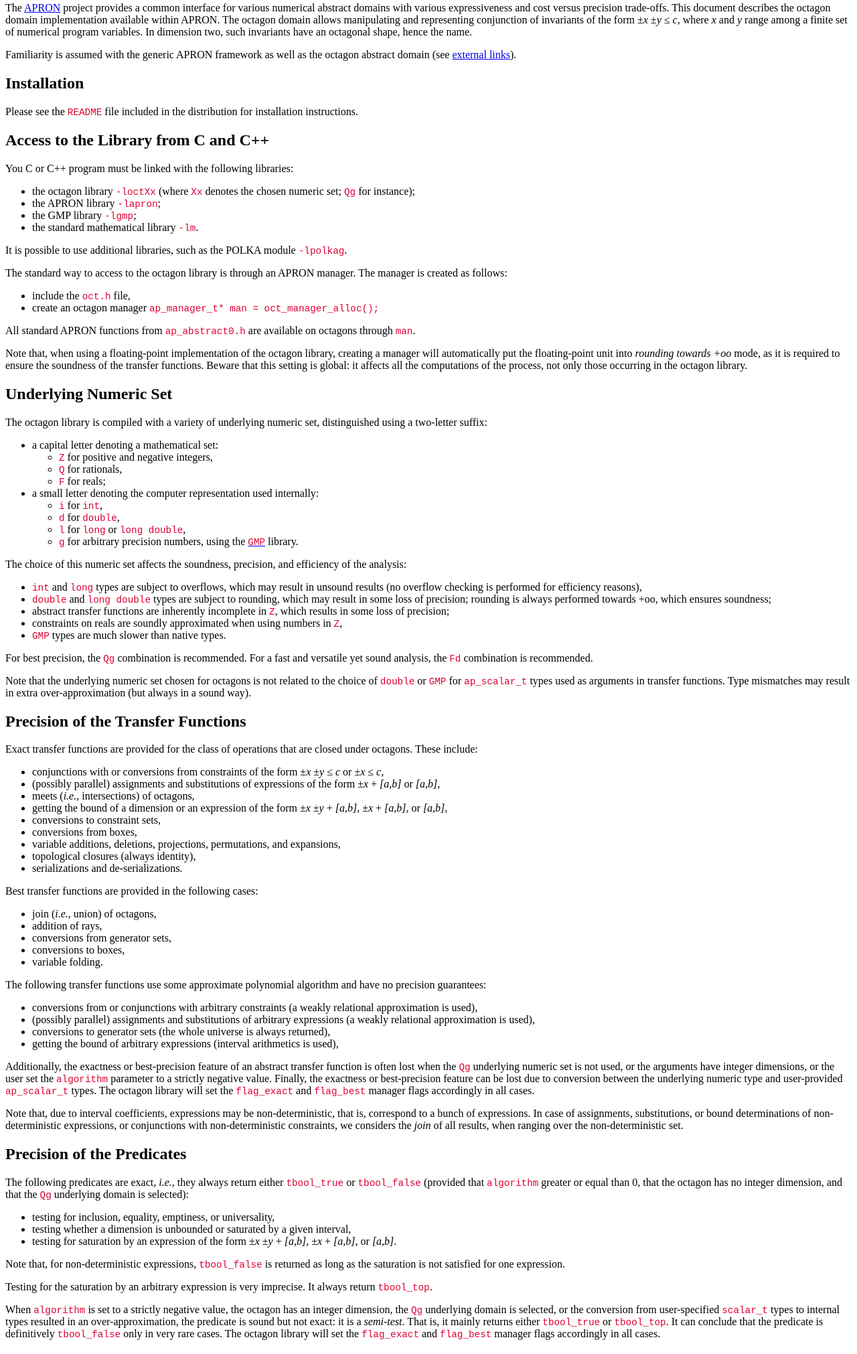
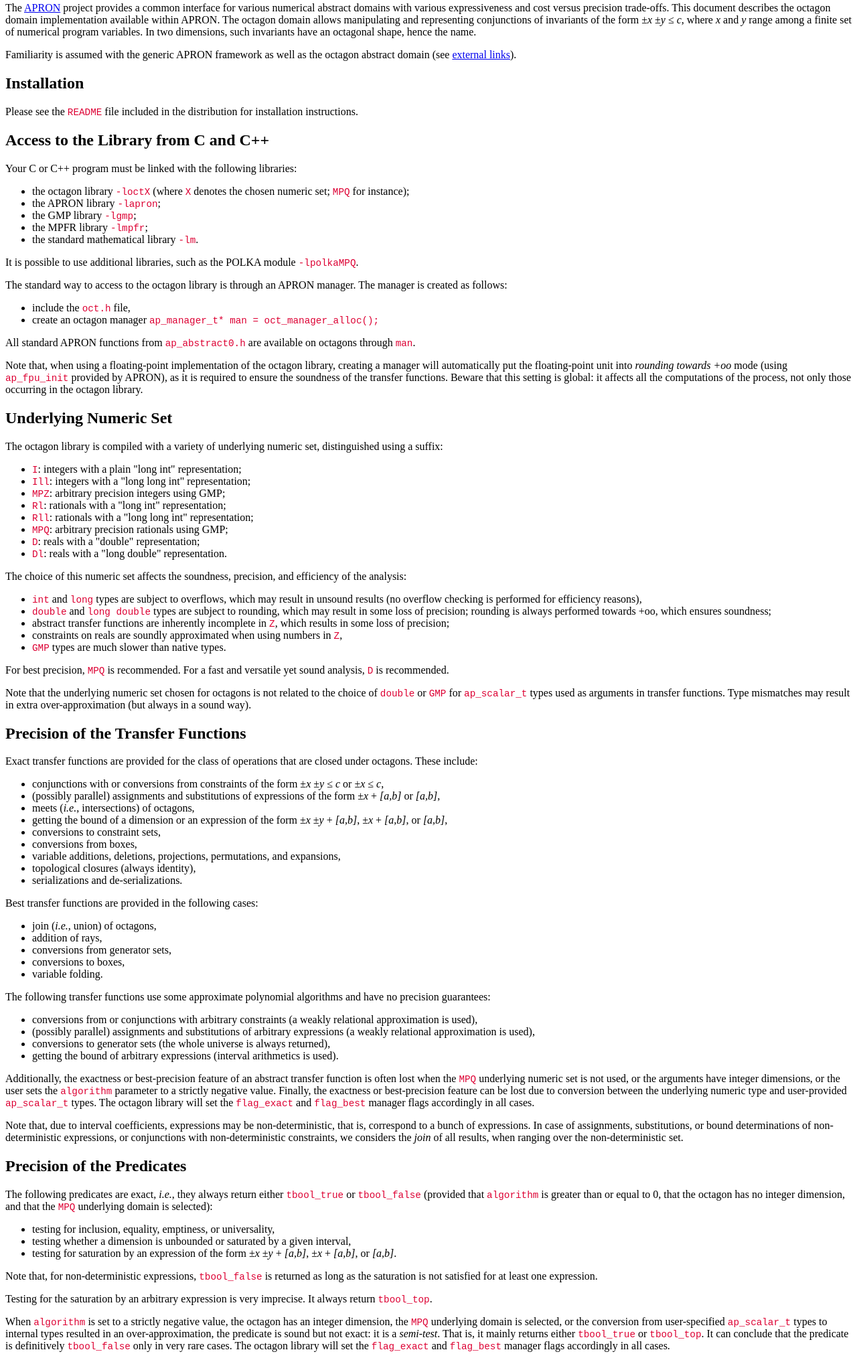
Before and after one commit to seahorn/elina, a plain HTML site: page octagons/oct_doc.html in a window 1280 px wide. Shown: the part 489-2511 px from the top of the page at 67% size. Drawn offline with Linux system fonts and the light colour scheme.

Commit message:
Doc update
git-svn-id: svn://scm.gforge.inria.fr/svnroot/apron/trunk@365 d6d8869d-df28-4c9d-b3d8-ddc8926f8a8a

```diff
--- a/octagons/oct_doc.html
+++ b/octagons/oct_doc.html
@@ -3,7 +3,7 @@
 oct_doc.html
 APRON Library / Octagonal Domain
 Documentation
-Copyright (C) Antoine Mine' 2006
+Copyright (C) Antoine Mine' 2006-2007
 -->
 <!--
 This file is part of the APRON Library, released under LGPL license.
@@ -52,11 +52,11 @@ common interface for various numerical abstract domains with various
 expressiveness and cost versus precision trade-offs.
 This document describes the octagon domain implementation available
 within APRON.
-The octagon domain allows manipulating and representing conjunction
+The octagon domain allows manipulating and representing conjunctions
 of invariants of the form
 &plusmn;<i>x</i> &plusmn;<i>y</i> &le; <i>c</i>, where <i>x</i> and
 <i>y</i> range among a finite set of numerical program variables.
-In dimension two, such invariants have an octagonal shape, hence the name.
+In two dimensions, such invariants have an octagonal shape, hence the name.
 
 <p>
 Familiarity is assumed with the generic APRON framework as well as
@@ -72,17 +72,18 @@ distribution for installation instructions.
 <h2><a name="c">Access to the Library from C and C++</a></h2>
 
 <p>
-You C or C++ program must be linked with the following libraries:
+Your C or C++ program must be linked with the following libraries:
 <ul>
-<li> the octagon library <code>-loctXx</code>
-(where <code>Xx</code> denotes the chosen numeric set;
-<code>Qg</code> for instance);
+<li> the octagon library <code>-loctX</code>
+(where <code>X</code> denotes the chosen numeric set;
+<code>MPQ</code> for instance);
 <li> the APRON library <code>-lapron</code>;
 <li> the GMP library <code>-lgmp</code>;
+<li> the MPFR library <code>-lmpfr</code>;
 <li> the standard mathematical library <code>-lm</code>.
 </ul>
 It is possible to use additional libraries, such as the POLKA module
-<code>-lpolkag</code>.
+<code>-lpolkaMPQ</code>.
 
 <p>
 The standard way to access to the octagon library is through an
@@ -98,8 +99,9 @@ are available on octagons through <code>man</code>.
 <p>
 Note that, when using a floating-point implementation of the octagon library,
 creating a manager will automatically put the floating-point unit into
-<i>rounding towards +oo</i> mode, as it is required to ensure the soundness of
-the transfer functions.
+<i>rounding towards +oo</i> mode
+(using <code>ap_fpu_init</code> provided by APRON),
+as it is required to ensure the soundness of the transfer functions.
 Beware that this setting is global: it affects all the computations of the
 process, not only those occurring in the octagon library.
 
@@ -108,22 +110,16 @@ process, not only those occurring in the octagon library.
 
 <p>
 The octagon library is compiled with a variety of underlying numeric set,
-distinguished using a two-letter suffix:
+distinguished using a suffix:
 <ul>
-<li> a capital letter denoting a mathematical set:
-<ul>
-<li> <code>Z</code> for positive and negative integers,
-<li> <code>Q</code> for rationals,
-<li> <code>F</code> for reals;
-</ul>
-<li> a small letter denoting the computer representation used internally:
-<ul>
-<li> <code>i</code> for <code>int</code>,
-<li> <code>d</code> for <code>double</code>,
-<li> <code>l</code> for <code>long</code> or <code>long double</code>,
-<li> <code>g</code> for arbitrary precision numbers, using the
-<a href="http://www.swox.com/gmp/"><code>GMP</code></a> library.
-</ul>
+<li> <code>I</code>: integers with a plain "long int" representation;
+<li> <code>Ill</code>: integers with a "long long int" representation;
+<li> <code>MPZ</code>: arbitrary precision integers using GMP;
+<li> <code>Rl</code>: rationals with a "long int" representation;
+<li> <code>Rll</code>: rationals with a "long long int" representation;
+<li> <code>MPQ</code>: arbitrary precision rationals using GMP;
+<li> <code>D</code>: reals with a "double" representation;
+<li> <code>Dl</code>:   reals with a "long double" representation.
 </ul>
 
 <p>
@@ -142,9 +138,9 @@ rounding is always performed towards +oo, which ensures soundness;
 using numbers in <code>Z</code>,
 <li> <code>GMP</code> types are much slower than native types.
 </ul>
-For best precision, the <code>Qg</code> combination is recommended.
-For a fast and versatile yet sound analysis, the <code>Fd</code>
-combination is recommended.
+For best precision, <code>MPQ</code> is recommended.
+For a fast and versatile yet sound analysis, <code>D</code>
+is recommended.
 
 <p>
 Note that the underlying numeric set chosen for octagons is not
@@ -191,7 +187,7 @@ Best transfer functions are provided in the following cases:
 </ul>
 
 <p>
-The following transfer functions use some approximate polynomial algorithm
+The following transfer functions use some approximate polynomial algorithms
 and have no precision guarantees:
 <ul>
 <li> conversions from or conjunctions with arbitrary constraints
@@ -200,17 +196,17 @@ and have no precision guarantees:
 (a weakly relational approximation is used),
 <li> conversions to generator sets (the whole universe is always returned),
 <li> getting the bound of arbitrary expressions
-(interval arithmetics is used),
+(interval arithmetics is used).
 </ul>
 
 <p>
 Additionally, the exactness or best-precision feature of an abstract transfer
-function is often lost when the <code>Qg</code> underlying numeric set
-is not used, or the arguments have integer dimensions, or the user set
+function is often lost when the <code>MPQ</code> underlying numeric set
+is not used, or the arguments have integer dimensions, or the user sets
 the <code>algorithm</code> parameter to a strictly negative value.
 Finally, the exactness or best-precision feature can be lost due to
 conversion between the underlying numeric type and
-user-provided <code> ap_scalar_t</code> types.
+user-provided <code>ap_scalar_t</code> types.
 The octagon library will set the <code>flag_exact</code> and
 <code>flag_best</code> manager flags accordingly in all cases.
 
@@ -230,9 +226,9 @@ non-deterministic set.
 <p>
 The following predicates are exact, <i>i.e.</i>, they always return
 either <code>tbool_true</code> or <code>tbool_false</code>
-(provided that <code>algorithm</code> greater or equal than 0,
+(provided that <code>algorithm</code> is greater than or equal to 0,
 that the octagon has no integer dimension, and that the
-<code>Qg</code> underlying domain is selected):
+<code>MPQ</code> underlying domain is selected):
 <ul>
 <li> testing for inclusion, equality, emptiness, or universality,
 <li> testing whether a dimension is unbounded or saturated by a
@@ -244,7 +240,7 @@ given interval,
 
 <p>
 Note that, for non-deterministic expressions, <code>tbool_false</code> is
-returned as long as the saturation is not satisfied for one expression.
+returned as long as the saturation is not satisfied for at least one expression.
 
 <p>
 Testing for the saturation by an arbitrary expression is very imprecise.
@@ -252,8 +248,8 @@ It always return <code>tbool_top</code>.
 
 <p>
 When <code>algorithm</code> is set to a strictly negative value, the
-octagon has an integer dimension, the <code>Qg</code> underlying domain is
-selected, or the conversion from user-specified <code>scalar_t</code> types
+octagon has an integer dimension, the <code>MPQ</code> underlying domain is
+selected, or the conversion from user-specified <code>ap_scalar_t</code> types
 to internal types resulted in an over-approximation, the predicate is sound
 but not exact: it is a <i>semi-test</i>.
 That is, it mainly returns either
@@ -427,7 +423,7 @@ Your OCaml program must be linked with the following modules, in order:
 <li> the octagon OCaml wrapper: <code>oct.cmxa</code>
 (or <code>oct.cma</code> for byte-code);
 <li> the C octagon library for the chosen numerical type, <i>e.g.</i>,
-<code>-cclib -loctQg</code>;
+<code>-cclib -loctMPQ</code>;
 <li> the C apron library: <code>-cclib -lapron</code>.
 </ul>
 You may need the specify the include path with <code>-I</code>, depending
@@ -437,9 +433,9 @@ on your installation.
 Examples:
 <ul>
 <li>
-<code>ocamlc -I $HOME/lib gmp.cma apron.cma oct.cma mltest.ml -cclib -loctQg -cclib -lapron</code>
+<code>ocamlc -I $HOME/lib gmp.cma apron.cma oct.cma mltest.ml -cclib -loctMPQ -cclib -lapron</code>
 <li>
-<code>ocamlopt -I $HOME/lib gmp.cmxa apron.cmxa oct.cmxa mltest.ml -cclib -loctQg -cclib -lapron</code>
+<code>ocamlopt -I $HOME/lib gmp.cmxa apron.cmxa oct.cmxa mltest.ml -cclib -loctMPQ -cclib -lapron</code>
 </ul>
 
 
```
